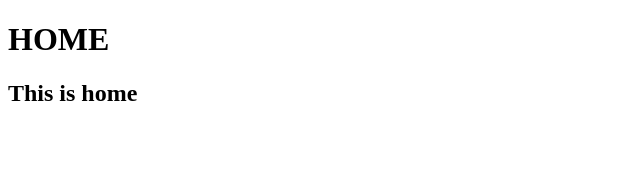
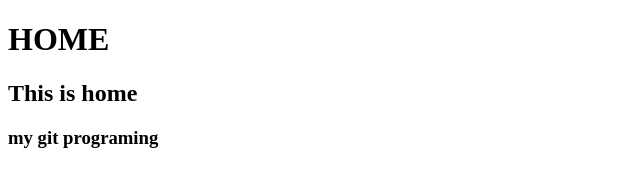
Before and after one commit to ANOOP-PRAKASSH/datewithgit-sample, a plain HTML site: page home.html in a window 1280 px wide. Shown: the whole page, without its empty margins (0-640 px from the left). Drawn offline with Linux system fonts and the light colour scheme.

Commit message:
hay file modified

```diff
--- a/home.html
+++ b/home.html
@@ -7,5 +7,6 @@
 <body>
 <h1>HOME</h1>
 <h2>This is home</h2>
+<h3>my git programing</h3>
 </body>
 </html>
```
